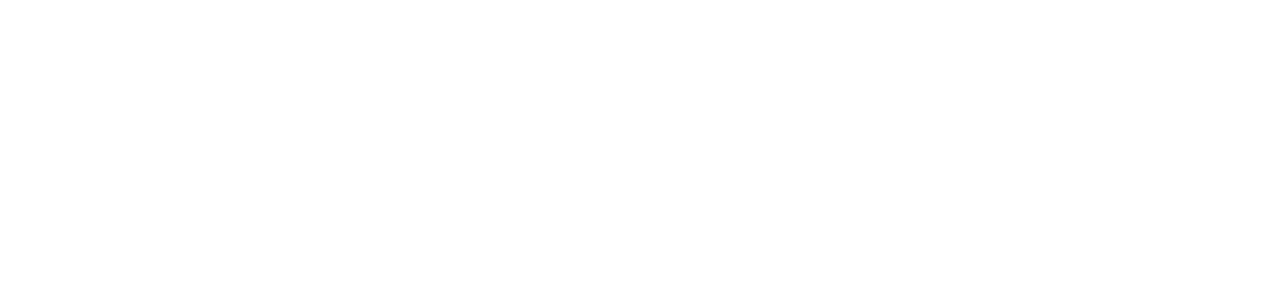
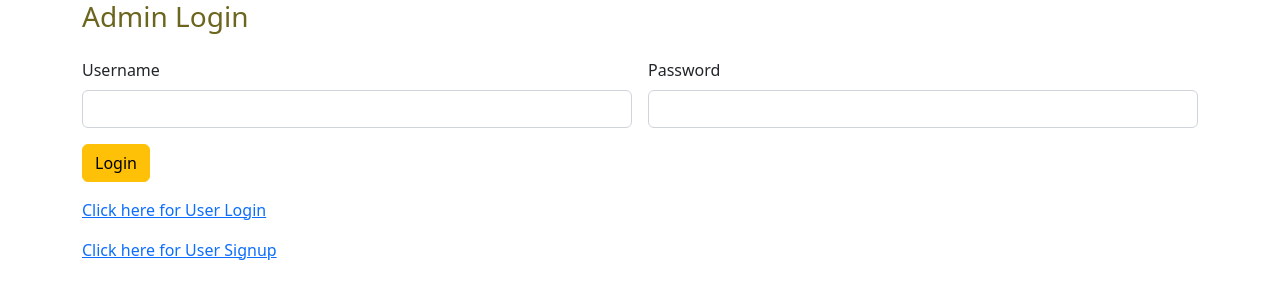
Before and after one commit to Amirthamlalas/shoppingApp, an Angular app: page / in a window 1280 px wide. Shown: the top 300 px of the page. Built offline with nearby package versions, Linux system fonts and the light colour scheme.

Commit message:
added routing

```diff
--- a/src/app/admin-login/admin-login.component.html
+++ b/src/app/admin-login/admin-login.component.html
@@ -5,6 +5,7 @@
     <div class="row">
         <div class="col col-12 col-sm-12 col-md-12 col-lg-12 col-xl-12 col-xxl-12">
             <div class="row g-3">
+                <h3 style="color: rgb(108, 101, 29);">Admin Login</h3>
                 <div class="col col-12 col-sm-12 col-md-6 col-lg-6 col-xl-6 col-xxl-6">
 
                     <label for="" class="form-label">Username</label>
--- a/src/app/app.module.ts
+++ b/src/app/app.module.ts
@@ -1,4 +1,4 @@
-import { NgModule } from '@angular/core';
+import { Component, NgModule } from '@angular/core';
 import { BrowserModule } from '@angular/platform-browser';
 
 import { AppRoutingModule } from './app-routing.module';
@@ -6,7 +6,27 @@
 import { AdminLoginComponent } from './admin-login/admin-login.component';
 import { UserLoginComponent } from './user-login/user-login.component';
 import { UserSignupComponent } from './user-signup/user-signup.component';
+import { RouterModule, Routes } from '@angular/router';
+import { FormsModule } from '@angular/forms';
 
+
+const myroute:Routes=[
+  {
+    path:"",
+    component:AdminLoginComponent
+
+  },
+  {
+    path:"login",
+    component:UserLoginComponent
+
+  },
+  {
+    path:"signup",
+    component:UserSignupComponent
+
+  }
+]
 @NgModule({
   declarations: [
     AppComponent,
@@ -16,7 +36,9 @@
   ],
   imports: [
     BrowserModule,
-    AppRoutingModule
+    AppRoutingModule,
+    FormsModule,
+    RouterModule.forRoot(myroute)
   ],
   providers: [],
   bootstrap: [AppComponent]
```
